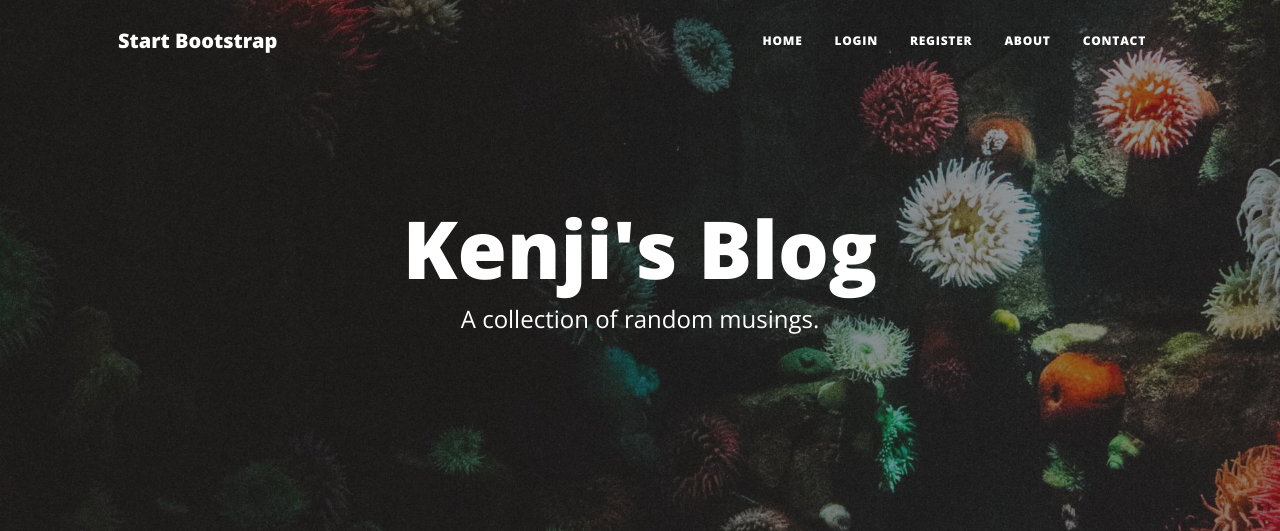
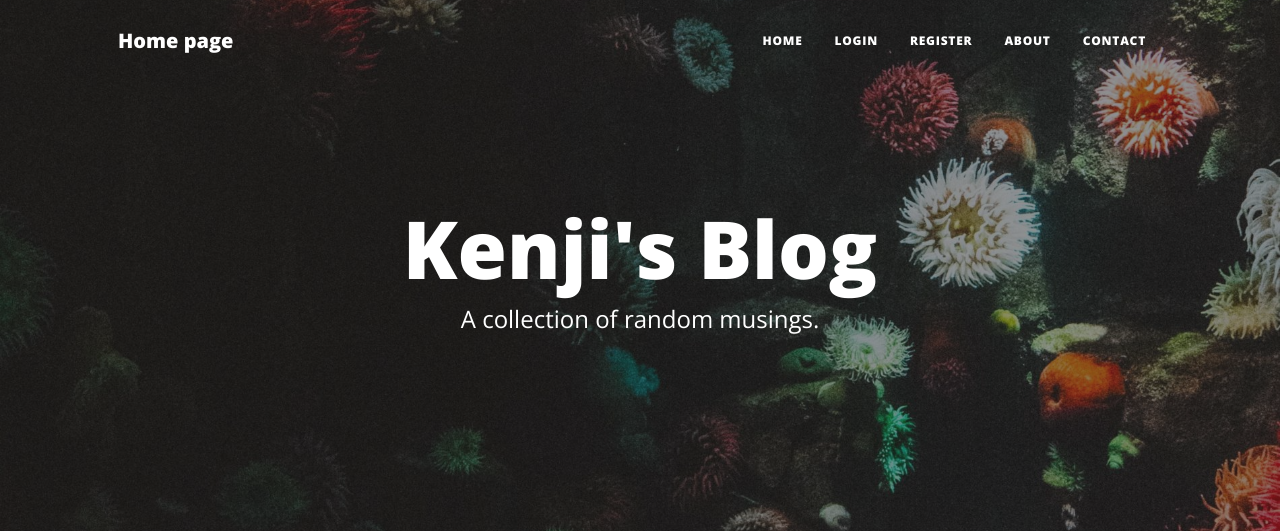
Before and after one commit to Kenji007321/MyBlog, a Flask app: page / in a window 1280 px wide. Shown: the top 531 px of the page. Run offline with Flask 3, Linux system fonts and the light colour scheme; data that the repository does not hold is empty; some libraries are stand-ins or nearby versions.

Commit message:
change title name to Kenji's blog, and change Start Bootstrap to Home page

```diff
--- a/templates/header.html
+++ b/templates/header.html
@@ -8,7 +8,7 @@
     />
     <meta name="description" content="" />
     <meta name="author" content="" />
-    <title>Angela's Blog</title>
+    <title>Kenji's Blog</title>
     {% block styles %}
     <!-- Load Bootstrap-Flask CSS here -->
     {{ bootstrap.load_css() }}
@@ -59,7 +59,7 @@
           <i class="fas fa-bars"></i>
         </button>
 	{% else %}
-	<a class="navbar-brand" href="/">Start Bootstrap</a>
+	<a class="navbar-brand" href="{{ url_for('get_all_posts') }}">Home page</a>
         <button
           class="navbar-toggler"
           type="button"
```
